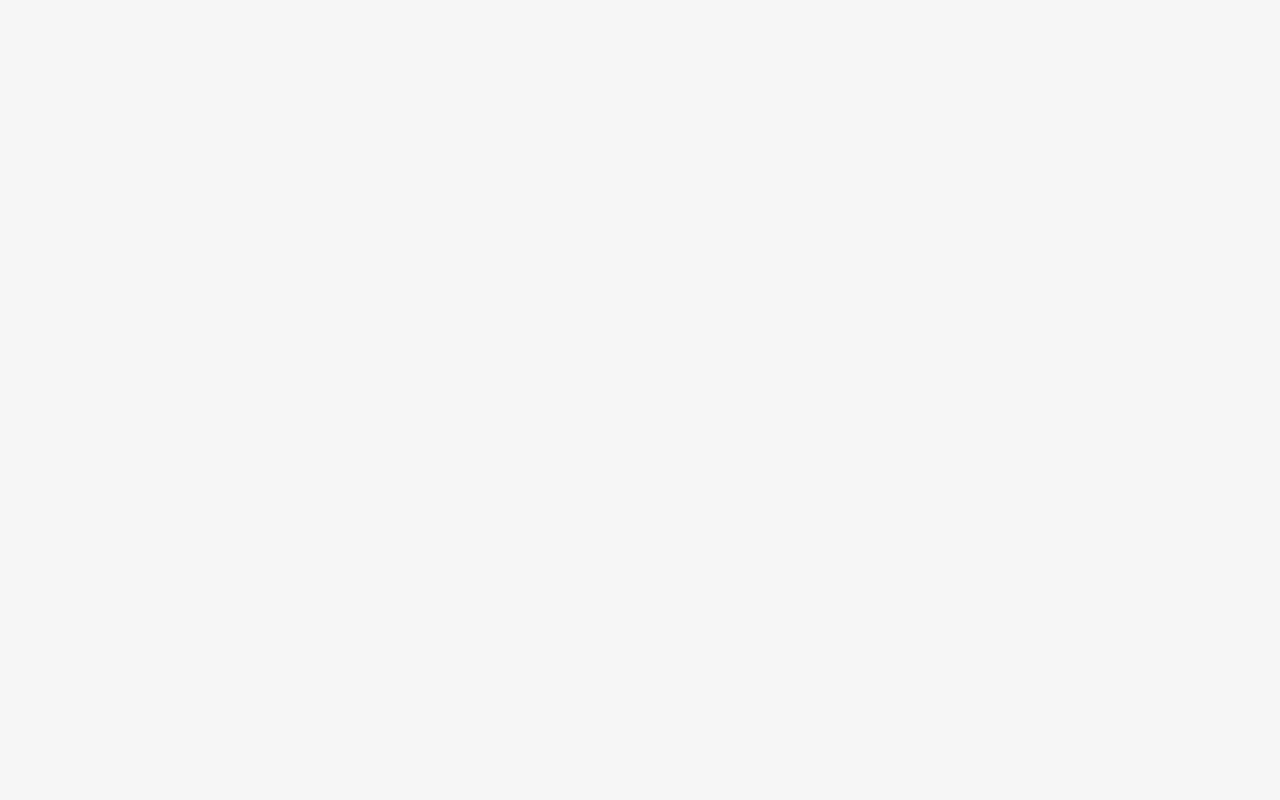
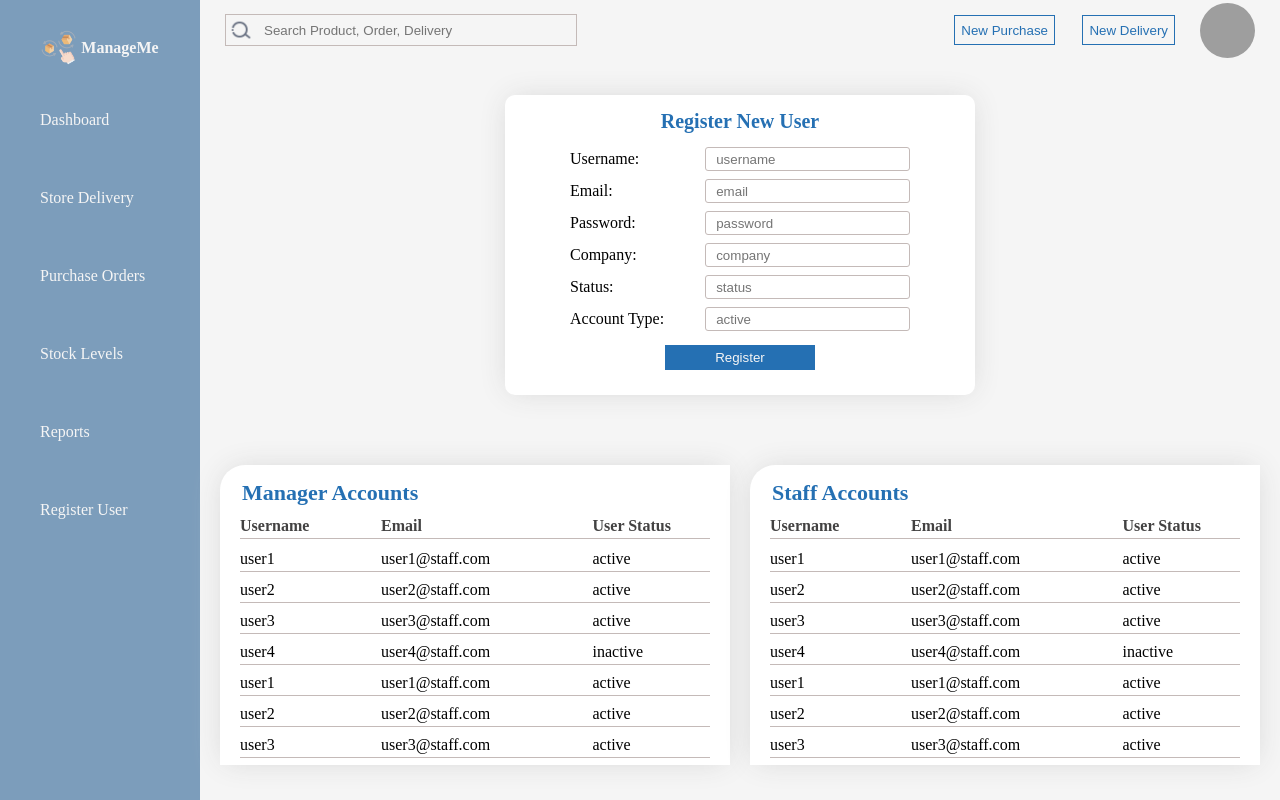
Before and after one commit to abigail-143/sei45-project4-ManageMe, a React (Vite) app in the folder frontend/: page /main in a window 1280 px wide. Before the commit this address had no page. Built offline with nearby package versions, Linux system fonts and the light colour scheme; grey boxes are pictures that could not be loaded.

Commit message:
create register user page

```diff
--- a/frontend/src/App.tsx
+++ b/frontend/src/App.tsx
@@ -1,23 +1,34 @@
 import React, { Suspense, useState } from "react";
 import { Route, Routes } from "react-router-dom";
 import { LoginPage } from "./Pages/LoginPage";
-import { ManagerSite } from "./Components/ManagerSite";
-import { StaffSite } from "./Components/StaffSite";
+import { ManagerSite } from "./Pages/ManagerSite";
+import { StaffSite } from "./Pages/StaffSite";
+import { RegisterUser } from "./Components/ManagerOnly/RegisterUser";
 
 const App: React.FC = () => {
   const [login, setLogin] = useState<boolean>(true);
-  const [role, setRole] = useState<string>("Manager");
+  const [role, setRole] = useState<string>("Register");
 
   return (
     <div>
       <Suspense>
         <Routes>
-          <Route path="/login" element={<LoginPage></LoginPage>}></Route>
-          <Route path="/staff" element={<StaffSite></StaffSite>}></Route>
-          <Route
-            path="/manager"
-            element={<ManagerSite role={role}></ManagerSite>}
-          ></Route>
+          <Route path="/" element={<LoginPage></LoginPage>}></Route>
+          {role === "Manager" && (
+            <Route
+              path="/main"
+              element={<ManagerSite role={role}></ManagerSite>}
+            ></Route>
+          )}
+          {role === "Staff" && (
+            <Route
+              path="/main"
+              element={<StaffSite role={role}></StaffSite>}
+            ></Route>
+          )}
+          {role === "Register" && (
+            <Route path="/main" element={<RegisterUser role={role}></RegisterUser>}></Route>
+          )}
         </Routes>
       </Suspense>
     </div>
--- a/frontend/src/Components/Header.module.css
+++ b/frontend/src/Components/Header.module.css
@@ -1,6 +1,6 @@
 .headerBar {
     width: calc(100vw - 200px);
-    height: 74px;
+    height: 60px;
     background-color: whitesmoke;
     position: fixed;
     right: 0;
--- a/frontend/src/Components/ManagerOnly/RegisterUser.tsx
+++ b/frontend/src/Components/ManagerOnly/RegisterUser.tsx
@@ -1,4 +1,6 @@
 import React from "react";
+import { Header } from "../Header";
+import { NavBar } from "../NavBar";
 
 interface props {
   role: string;
@@ -6,10 +8,94 @@ interface props {
 }
 
 export const RegisterUser: React.FC<props> = (props) => {
+  const staffList: { username: string; email: string; userStatus: string }[] = [
+    { username: "user1", email: "user1@staff.com", userStatus: "active" },
+    { username: "user2", email: "user2@staff.com", userStatus: "active" },
+    { username: "user3", email: "user3@staff.com", userStatus: "active" },
+    { username: "user4", email: "user4@staff.com", userStatus: "inactive" },
+  ];
+
+  // map out the data from backend to get the table rows
+  const staff = staffList.map((user, index) => {
+    return (
+      <div key={index} className="listBodyRows">
+        <p className="column username">{user.username}</p>
+        <p className="column email">{user.email}</p>
+        <p className="column status">{user.userStatus}</p>
+      </div>
+    );
+  });
+
   return (
     <>
-      <div>register user</div>
-      <div>{props.role}</div>
+      <Header role="Manager"></Header>
+      <NavBar role="Manager"></NavBar>
+      <div className="registerPage">
+        <div className="formSection">
+          <div className="registerForm">
+            <h1 className="register">Register New User</h1>
+            <div className="registerInput">
+              <label className="label">Username:</label>
+              <input className="input" placeholder="username"></input>
+            </div>
+            <div className="registerInput">
+              <label className="label">Email:</label>
+              <input className="input" placeholder="email"></input>
+            </div>
+            <div className="registerInput">
+              <label className="label">Password:</label>
+              <input className="input" placeholder="password"></input>
+            </div>
+            <div className="registerInput">
+              <label className="label">Company:</label>
+              <input className="input" placeholder="company"></input>
+            </div>
+            <div className="registerInput">
+              <label className="label">Status:</label>
+              <input className="input" placeholder="status"></input>
+            </div>
+            <div className="registerInput">
+              <label className="label">Account Type:</label>
+              <input className="input" placeholder="active"></input>
+            </div>
+            <div className="btnDiv">
+              <button className="registerBtn">Register</button>
+            </div>
+          </div>
+        </div>
+        <div className="listSection">
+          {/* this is the manager list */}
+          <div className="userList">
+            <h2 className="listName">Manager Accounts</h2>
+            <div className="listHeaders">
+              <div className="listBodyRows">
+                <p className="column header username">Username</p>
+                <p className="column header email">Email</p>
+                <p className="column header status">User Status</p>
+              </div>
+            </div>
+            <div className="listBody">
+              {staff}
+              {staff}
+            </div>
+          </div>
+          {/* this is the staff list */}
+          <div className="userList">
+            <h2 className="listName">Staff Accounts</h2>
+            <div className="listHeaders">
+              <div className="listBodyRows">
+                <p className="column header username">Username</p>
+                <p className="column header email">Email</p>
+                <p className="column header status">User Status</p>
+              </div>
+            </div>
+            <div className="listBody">
+              {staff}
+              {staff}
+            </div>
+          </div>
+        </div>
+      </div>
     </>
   );
 };
--- a/frontend/src/Components/ManagerSite.tsx
+++ /dev/null
@@ -1,27 +0,0 @@
-import React from "react";
-import { Header } from "./Header";
-import { NavBar } from "./NavBar";
-
-interface props {
-  role: string;
-  children?: React.ReactNode;
-}
-
-export const ManagerSite: React.FC<props> = (props) => {
-  return (
-    <>
-      <Header role={props.role}></Header>
-      <NavBar role={props.role}></NavBar>
-      <h1>manager site</h1>
-    </>
-  );
-};
-
-// <Header />
-// <NavBar />
-// <Dashboard />
-// <StoreDelivery />
-// <PurchaseOrder />
-// <StockLevels />
-// <Register />
-// <Reports />
--- a/frontend/src/Components/StaffSite.tsx
+++ /dev/null
@@ -1,12 +0,0 @@
-import React from "react";
-
-export const StaffSite: React.FC = () => {
-  return <div>staff site</div>;
-};
-
-// <Header />
-// <NavBar />
-// <Dashboard />
-// <StoreDelivery />
-// <StockLevels />
-// <Reports />
--- a/frontend/src/Pages/ManagerSite.tsx
+++ b/frontend/src/Pages/ManagerSite.tsx
@@ -1,14 +1,27 @@
 import React from "react";
+import { Header } from "../Components/Header";
+import { NavBar } from "../Components/NavBar";
 
-export const ManagerSite: React.FC = () => {
-  return <div>manager site</div>;
+interface props {
+  role: string;
+  children?: React.ReactNode;
+}
+
+export const ManagerSite: React.FC<props> = (props) => {
+  return (
+    <>
+      <Header role={props.role}></Header>
+      <NavBar role={props.role}></NavBar>
+      <h1>manager site</h1>
+    </>
+  );
 };
 
 // <Header />
 // <NavBar />
-// if dashboard && <ManagerDashboard />
-// if delivery && <StoreDelivery />
-// if po && <PurchaseOrders />
-// if stocklevel && <ManagerStockLevel />
-// if register && <Register />
-// if reports && <Reports /> * stretch goal
+// <Dashboard />
+// <StoreDelivery />
+// <PurchaseOrder />
+// <StockLevels />
+// <Register />
+// <Reports />
--- a/frontend/src/Pages/StaffSite.tsx
+++ b/frontend/src/Pages/StaffSite.tsx
@@ -1,12 +1,24 @@
 import React from "react";
+import { Header } from "../Components/Header";
+import { NavBar } from "../Components/NavBar";
 
-export const StaffSite: React.FC = () => {
-  return <div>staff site</div>;
+interface props {
+  role: string;
+  children?: React.ReactNode;
+}
+
+export const StaffSite: React.FC<props> = (props) => {
+  return (
+    <>
+      <Header role={props.role}></Header>
+      <NavBar role={props.role}></NavBar>
+    </>
+  );
 };
 
 // <Header />
 // <NavBar />
-// if dashboard && <StaffDashboard />
-// if delivery && <StoreDelivery />
-// if stocklevel && <StoreStockLevel />
-// if reports && <Reports /> * stretch goal
+// <Dashboard />
+// <StoreDelivery />
+// <StockLevels />
+// <Reports />
--- a/frontend/src/index.css
+++ b/frontend/src/index.css
@@ -13,3 +13,158 @@ body {
   margin: 0;
   background-color: whitesmoke;
 }
+
+.registerPage {
+  /* border: 1px solid black;
+  background-color: lightgoldenrodyellow; */
+  width: calc(100vw - 200px);
+  height: calc(100vh - 60px);
+  position: fixed;
+  top: 60px;
+  right: 0;
+}
+
+.formSection {
+  width: calc(100vw - 200px);
+  height: calc((100vh - 60px) / 2);
+  padding: 0;
+  margin: 0;
+  display: flex;
+  justify-content: center;
+  align-items: center;
+}
+
+.registerForm {
+  background-color: white;
+  width: 470px;
+  height: 300px;
+  border-radius: 10px;
+  box-shadow: 0 0 30px -5px lightgray;
+}
+
+.register {
+  font-size: 20px;
+  padding: 0;
+  margin: 0;
+  margin-top: 15px;
+  margin-bottom: 10px;
+  text-align: center;
+  color: var(--blue);
+}
+
+.registerInput {
+  padding: 4px 25px;
+  text-align: center;
+  display: flex;
+  justify-content: space-evenly;
+  margin: 0 40px;
+}
+
+.label {
+  width: 40%;
+  text-align: left;
+  padding: 3px 0;
+}
+
+.input {
+  width: 60%;
+  text-indent: 10px;
+  border: 1px solid var(--light-grey);
+  padding: 3px 0;
+  border-radius: 3px;
+}
+
+.btnDiv {
+  width: 100%;
+  display: flex;
+  justify-content: center;
+}
+
+.registerBtn {
+  padding: 5px 0;
+  margin: 10px 0;
+  width: 150px;
+  border: none;
+  background-color: var(--blue);
+  color: whitesmoke;
+}
+
+.listSection {
+  /* border: 1px solid purple;
+  background-color: plum; */
+  width: calc(100vw - 200px);
+  height: calc((100vh - 60px) / 2);
+  padding: 0;
+  margin: 0;
+  display: flex;
+  flex-direction: row;
+  align-items: center;
+  justify-content: space-evenly;
+}
+
+.userList {
+  /* border: 1px solid black;
+  background-color: aqua; */
+  background-color: white;
+  width: 510px;
+  height: 300px;
+  padding: 0;
+  margin: 0;
+  box-shadow: 0 0 30px -5px lightgray;
+  border-top-left-radius: 25px;
+}
+
+.listName {
+  /* height: 20%; */
+  padding: 15px 22px 5px 22px;
+  margin: 0;
+  font-size: 22px;
+  color: var(--blue);
+}
+
+.listHeaders {
+  /* background-color: pink; */
+  height: 33px;
+  /* border-bottom: 1px solid var(--light-grey);  */
+}
+
+.column {
+  /* border: 1px solid black;
+  background-color: #7c9dbb; */
+  padding: 3px 0;
+  margin: 0;
+  border-bottom: 1px solid var(--light-grey);
+}
+
+.header {
+  font-weight: bold;
+  color: var(--dark-grey);
+}
+
+.username {
+  width: 30%;
+}
+
+.email {
+  width: 45%;
+}
+
+.status {
+  width: 25%;
+}
+
+.listBody {
+  /* border: 1px solid springgreen;
+  background-color: aliceblue; */
+  height: 220px;
+  overflow-y: scroll;
+}
+
+.listBodyRows {
+  display: flex;
+  flex-direction: row;
+  padding: 3px 20px;
+
+  /* border: 1px solid red;
+  background-color: khaki; */
+}
```
